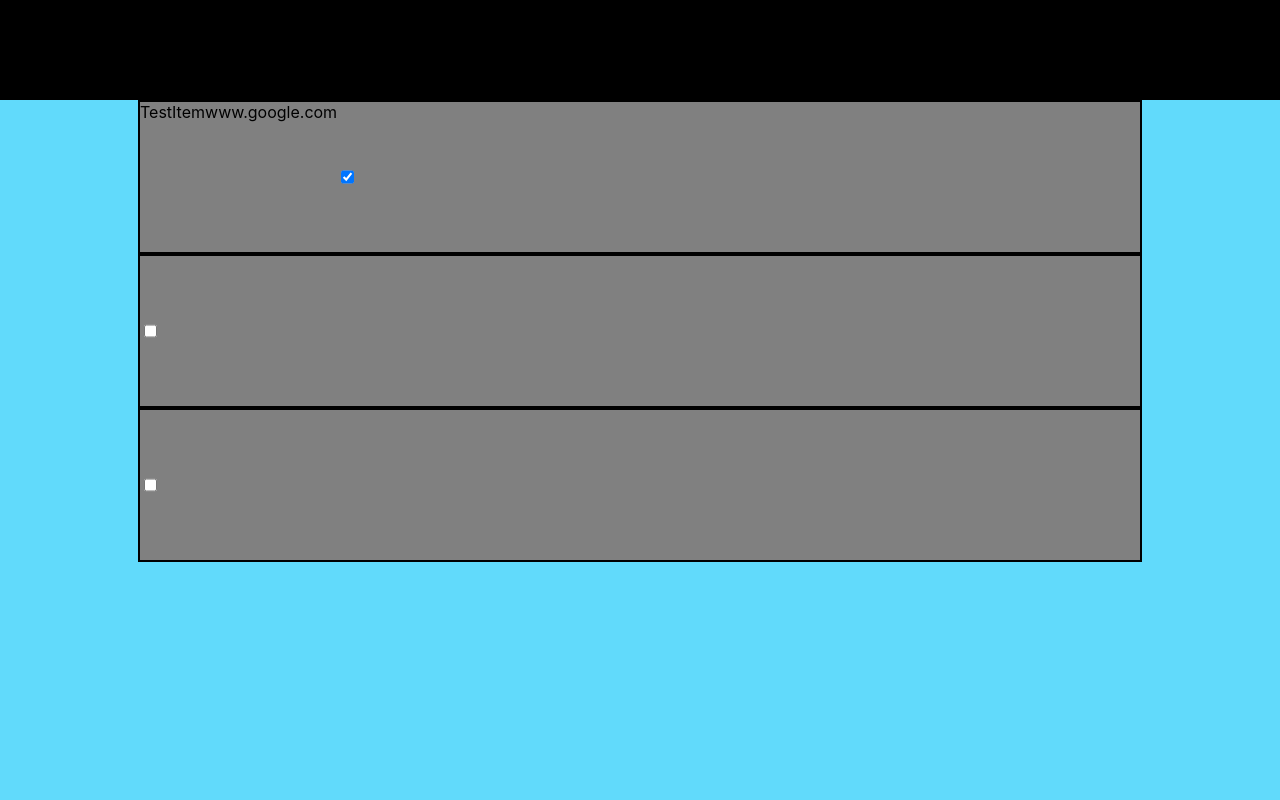
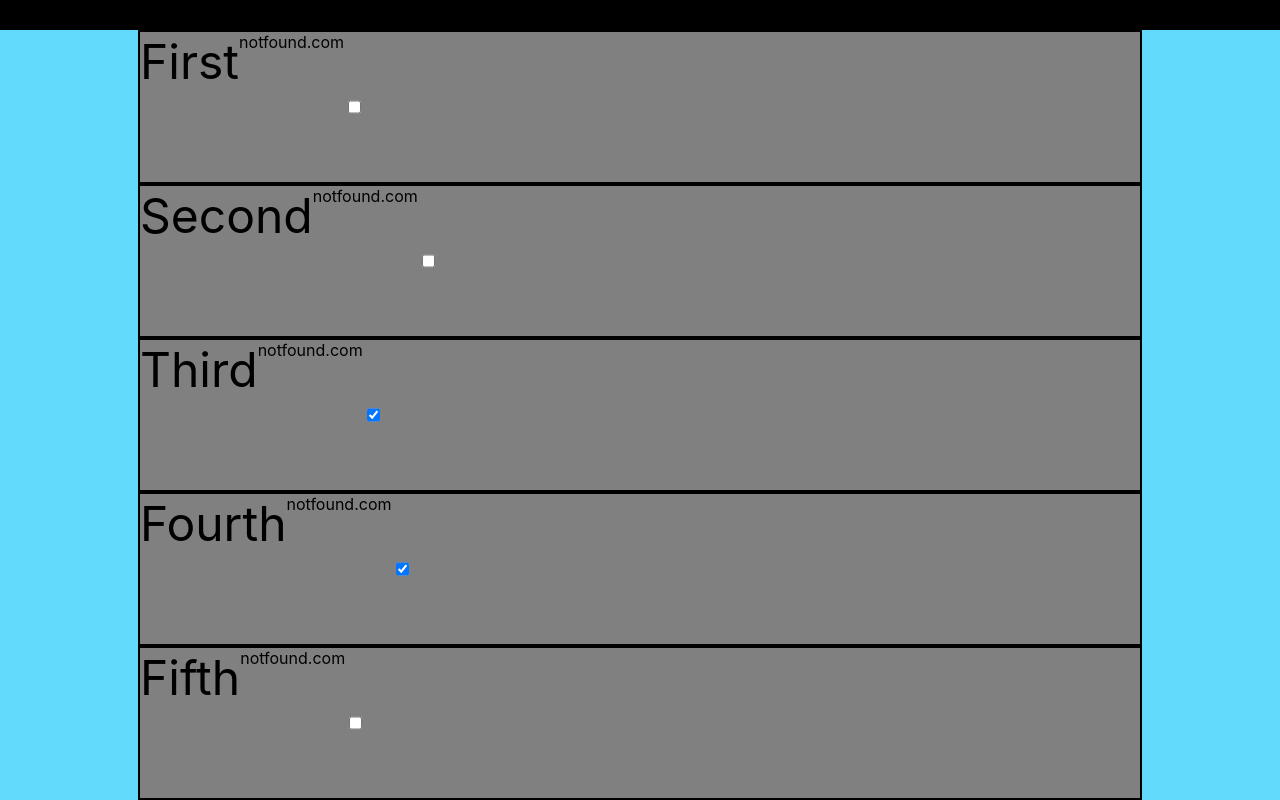
Before and after one commit to RoyalTwo/gifthub, a React (Create React App) app in the folder client/: page / in a window 1280 px wide. Built offline with nearby package versions, Linux system fonts and the light colour scheme.

Commit message:
Now generates list items dynamically from test data

```diff
--- a/client/src/App.css
+++ b/client/src/App.css
@@ -27,3 +27,7 @@
     background-color: grey;
     display: flex;
 }
+
+.itemname {
+    font-size: 48px;
+}
--- a/client/src/App.js
+++ b/client/src/App.js
@@ -3,6 +3,34 @@ import "./App.css";
 function Header() {
     return <div className="Header"></div>;
 }
+
+const data = [
+    {
+        name: "First",
+        link: "notfound.com",
+        checked: false,
+    },
+    {
+        name: "Second",
+        link: "notfound.com",
+        checked: false,
+    },
+    {
+        name: "Third",
+        link: "notfound.com",
+        checked: true,
+    },
+    {
+        name: "Fourth",
+        link: "notfound.com",
+        checked: true,
+    },
+    {
+        name: "Fifth",
+        link: "notfound.com",
+        checked: false,
+    },
+];
 
 function ListItem({ name, link, isPurchased }) {
     return (
@@ -19,17 +47,14 @@ function ListItem({ name, link, isPurchased }) {
 }
 
 function List() {
-    return (
-        <div>
-            <ListItem
-                name="TestItem"
-                link="www.google.com"
-                isPurchased={true}
-            ></ListItem>
-            <ListItem></ListItem>
-            <ListItem></ListItem>
-        </div>
-    );
+    const content = data.map((item) => (
+        <ListItem
+            name={item.name}
+            link={item.link}
+            isPurchased={item.checked}
+        ></ListItem>
+    ));
+    return <div>{content}</div>;
 }
 
 function App() {
```
